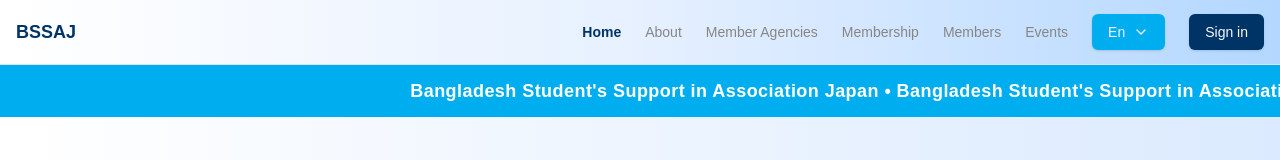
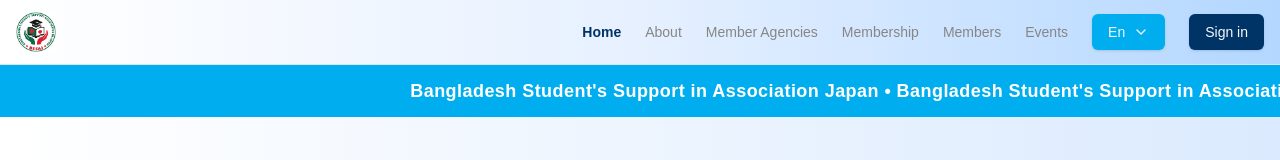
Before and after one commit to sakib-xrz/bssaj-frontend, a Next.js app: page / in a window 1280 px wide. Shown: the top 160 px of the page. Built offline with nearby package versions, Linux system fonts and the light colour scheme.

Commit message:
navbar logo

```diff
--- a/components/shared/navbar.tsx
+++ b/components/shared/navbar.tsx
@@ -8,6 +8,7 @@ import { Sheet, SheetContent, SheetTrigger } from "@/components/ui/sheet";
 import { MenuIcon, ChevronDown } from "lucide-react";
 import { navLinks } from "@/lib/data";
 import Container from "./container";
+import Image from "next/image";
 
 export default function Navbar() {
   const pathname = usePathname();
@@ -17,7 +18,14 @@ export default function Navbar() {
     <header className="sticky top-0 z-50 w-full border-b bg-background/95 backdrop-blur supports-[backdrop-filter]:bg-background/60 bg-gradient-to-r from-white via-[#E6F0FF] to-[#B3D7FF]">
       <Container className="flex h-16 items-center justify-between">
         <Link href="/" className="flex items-center space-x-2">
-          <span className="font-bold text-lg text-primary">BSSAJ</span>
+          <Image
+            src="/images/bssaj-logo.jpeg"
+            alt="BSSAJ Logo"
+            width={40}
+            height={40}
+            className="h-10 w-auto object-contain"
+            priority
+          />
         </Link>
 
         {/* Desktop Navigation */}
```
Also changed, not shown: public/images/bssaj-logo.jpeg (added).
